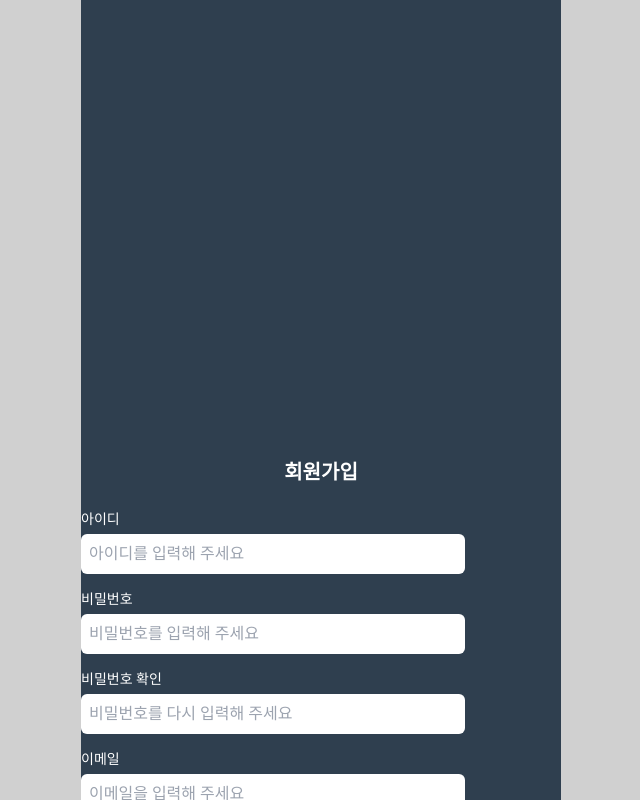
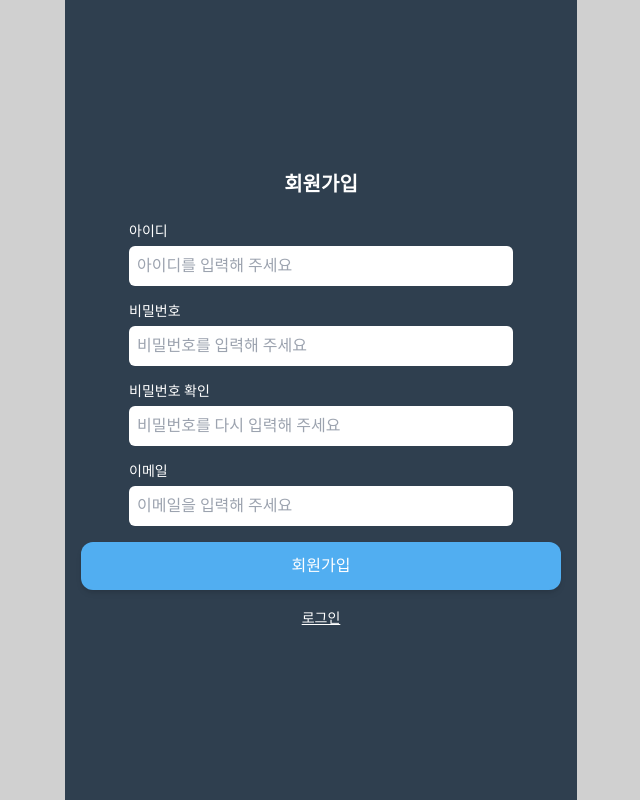
Before and after one commit to AI-X-Team-2/Final_Front, a React (Vite) app: page /register in a window 1280 px wide. Shown: the whole page, without its empty margins (319-959 px from the left). Built offline with nearby package versions, Linux system fonts and the light colour scheme.

Commit message:
fix:수정

```diff
--- /dev/null
+++ b/src/component/LearningLayout.jsx
@@ -0,0 +1,15 @@
+import React from 'react'
+import { Outlet } from 'react-router-dom'
+
+const LearningLayout = () => {
+  return (
+   <div className="bg-customGray w-full max-w-[50rem] h-screen mx-auto flex flex-col">
+
+            <div className="flex-1 pt-72 overflow-hidden">
+                <Outlet />
+            </div>
+        </div>
+  )
+}
+
+export default LearningLayout
--- a/src/component/LoginRegisterLayout.jsx
+++ b/src/component/LoginRegisterLayout.jsx
@@ -5,7 +5,7 @@ const LoginRegisterLayout = () => {
     return (
         <div className="bg-customGray w-full max-w-[50rem] h-screen mx-auto flex flex-col">
 
-            <div className="flex-1 overflow-y-auto pt-72 ">
+            <div className="flex-1   ">
                 <Outlet />
             </div>
         </div>
--- a/src/component/MainButton.jsx
+++ b/src/component/MainButton.jsx
@@ -12,9 +12,9 @@ const MainButton = ({
       type={type}
       onClick={onClick}
       disabled={disabled}
-      className={`w-[30rem] h-12 py-2 rounded-xl shadow-md text-white
+      className={`  ${className} w-[30rem] h-12 py-2 rounded-xl shadow-md text-white mx-4
         ${disabled ? 'bg-customLightGray cursor-not-allowed' : 'bg-custom_blue'}
-        ${className}`}
+      `}
     >
       {label}
     </button>
--- a/src/pages/Login.jsx
+++ b/src/pages/Login.jsx
@@ -34,7 +34,7 @@ const Login = () => {
     <div className="min-h-screen flex items-center justify-center flex-col">
       <h2 className="text-center text-xl font-bold mb-6 text-white">로그인</h2>
 
-      <form onSubmit={handleSubmit(onSubmit)} className="space-y-4">
+      <form onSubmit={handleSubmit(onSubmit)} className="space-y-4 flex flex-col items-center justify-center">
         {/* 아이디 */}
         <div className="flex flex-col">
           <label className="text-sm mb-1 text-white">아이디</label>
--- a/src/pages/Register.jsx
+++ b/src/pages/Register.jsx
@@ -35,7 +35,7 @@ const Register = () => {
   return (
     <div className="min-h-screen flex items-center justify-center flex-col text-white">
       <h2 className="text-center text-xl font-bold mb-6">회원가입</h2>
-      <form onSubmit={handleSubmit(onSubmit)} className="space-y-4">
+      <form onSubmit={handleSubmit(onSubmit)} className="space-y-4 flex flex-col items-center">
 
         {/* 아이디 */}
         <div>
```
